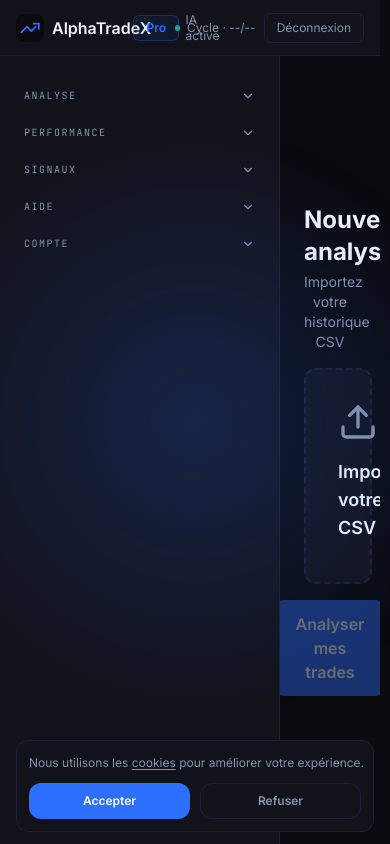
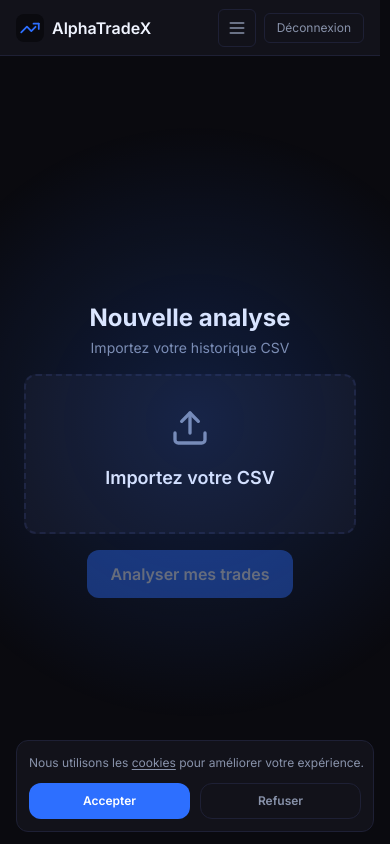
Before and after one commit to Sacha-10/alpha, a Next.js app: page /dashboard in a window 390 px wide. Built offline with nearby package versions, Linux system fonts and the light colour scheme.

Commit message:
feat: topbar responsive mobile + menu hamburger + pulse bleu

```diff
--- a/app/dashboard/DashboardClient.tsx
+++ b/app/dashboard/DashboardClient.tsx
@@ -21,6 +21,7 @@ import {
   Headphones,
   History,
   Lock,
+  Menu,
   Radar,
   Receipt,
   ScanLine,
@@ -127,6 +128,7 @@ export default function DashboardClient() {
     aide: false,
     compte: false,
   });
+  const [mobileMenuOpen, setMobileMenuOpen] = useState(false);
 
   // BUG 2 — Restore last report from sessionStorage on mount
   useEffect(() => {
@@ -181,6 +183,15 @@ export default function DashboardClient() {
   useEffect(() => {
     void fetchUserData();
   }, [fetchUserData]);
+
+  useEffect(() => {
+    const mq = window.matchMedia("(min-width: 768px)");
+    const onChange = () => {
+      if (mq.matches) setMobileMenuOpen(false);
+    };
+    mq.addEventListener("change", onChange);
+    return () => mq.removeEventListener("change", onChange);
+  }, []);
 
   const runAnalyze = useCallback(async (file: File) => {
     setLoading(true);
@@ -308,6 +319,7 @@ export default function DashboardClient() {
     lockPlanLabel,
     lockedPath = "/pricing",
     onSelect,
+    onAfterNavigate,
   }: {
     icon: ComponentType<{ className?: string }>;
     label: string;
@@ -316,6 +328,7 @@ export default function DashboardClient() {
     lockPlanLabel?: string;
     lockedPath?: string;
     onSelect?: () => void;
+    onAfterNavigate?: () => void;
   }) {
     return (
       <button
@@ -323,9 +336,11 @@ export default function DashboardClient() {
         onClick={() => {
           if (locked) {
             router.push(lockedPath);
+            onAfterNavigate?.();
             return;
           }
           onSelect?.();
+          onAfterNavigate?.();
         }}
         className={`flex w-full items-center justify-between rounded-lg px-3 py-2.5 text-sm transition-all duration-150 ${
           locked
@@ -350,6 +365,163 @@ export default function DashboardClient() {
   const resumeLocked = isPro;
   const propFirmLocked = !isElite;
   const signauxLocked = !isElite;
+
+  const closeMobileMenu = useCallback(() => setMobileMenuOpen(false), []);
+
+  function renderQuotaCard() {
+    if (!showQuotaCard) return null;
+    return (
+      <div className="sticky bottom-0 z-10 shrink-0 border-t border-border bg-card p-4">
+        <div className="mb-2 flex items-center justify-between">
+          <span className="text-xs text-secondary">Analyses restantes</span>
+          <span className="font-mono text-xs text-primary">
+            {analysesUsed}/{analysesLimit}
+          </span>
+        </div>
+        <div className="h-1 w-full bg-[#1E2035]">
+          <div
+            className="h-full bg-[#2D6FFF]"
+            style={{ width: `${progressWidth}%` }}
+          />
+        </div>
+      </div>
+    );
+  }
+
+  function renderSidebarAccordion(closeMobile?: () => void) {
+    return (
+      <div className="space-y-1">
+        <SectionLabel sectionKey="analyse">Analyse</SectionLabel>
+        {openSections.analyse ? (
+          <>
+            <SidebarNavRow
+              icon={ScanLine}
+              label="Nouvelle analyse"
+              active={mainView === "nouvelle-analyse"}
+              onSelect={() => setMainView("nouvelle-analyse")}
+              onAfterNavigate={closeMobile}
+            />
+            <SidebarNavRow
+              icon={ScrollText}
+              label="Journal analyses"
+              active={mainView === "journal-analyses"}
+              onSelect={() => setMainView("journal-analyses")}
+              onAfterNavigate={closeMobile}
+            />
+            <SidebarNavRow
+              icon={History}
+              label="Historique"
+              locked={historiqueLocked}
+              lockPlanLabel="Premium"
+              active={mainView === "historique"}
+              onSelect={() => setMainView("historique")}
+              onAfterNavigate={closeMobile}
+            />
+          </>
+        ) : null}
+
+        <SectionLabel sectionKey="performance">Performance</SectionLabel>
+        {openSections.performance ? (
+          <>
+            <SidebarNavRow
+              icon={TrendingUp}
+              label="Évolution semaine"
+              locked={evolutionLocked}
+              lockPlanLabel="Premium"
+              active={mainView === "evolution"}
+              onSelect={() => setMainView("evolution")}
+              onAfterNavigate={closeMobile}
+            />
+            <SidebarNavRow
+              icon={CalendarCheck}
+              label="Résumé semaine"
+              locked={resumeLocked}
+              lockPlanLabel="Premium"
+              active={mainView === "resume-hebdomadaire"}
+              onSelect={() => setMainView("resume-hebdomadaire")}
+              onAfterNavigate={closeMobile}
+            />
+            <SidebarNavRow
+              icon={Target}
+              label="Prop Firm Score"
+              locked={propFirmLocked}
+              lockPlanLabel="Elite"
+              active={mainView === "prop-firm-score"}
+              onSelect={() => setMainView("prop-firm-score")}
+              onAfterNavigate={closeMobile}
+            />
+          </>
+        ) : null}
+
+        <SectionLabel sectionKey="signaux">Signaux</SectionLabel>
+        {openSections.signaux ? (
+          <>
+            <SidebarNavRow
+              icon={Radar}
+              label="Détection prédictive"
+              locked={signauxLocked}
+              lockPlanLabel="Elite"
+              active={mainView === "detection-predictive"}
+              onSelect={() => setMainView("detection-predictive")}
+              onAfterNavigate={closeMobile}
+            />
+            <SidebarNavRow
+              icon={Bell}
+              label="Alertes Telegram"
+              locked={signauxLocked}
+              lockPlanLabel="Elite"
+              active={mainView === "alertes-telegram"}
+              onSelect={() => setMainView("alertes-telegram")}
+              onAfterNavigate={closeMobile}
+            />
+            <SidebarNavRow
+              icon={Webhook}
+              label="Accès API"
+              locked={signauxLocked}
+              lockPlanLabel="Elite"
+              active={mainView === "acces-api"}
+              onSelect={() => setMainView("acces-api")}
+              onAfterNavigate={closeMobile}
+            />
+          </>
+        ) : null}
+
+        <SectionLabel sectionKey="aide">Aide</SectionLabel>
+        {openSections.aide ? (
+          <SidebarNavRow
+            icon={Headphones}
+            label="Support prioritaire"
+            active={mainView === "support"}
+            locked={isPro}
+            lockPlanLabel="Premium"
+            lockedPath="/help"
+            onSelect={() => setMainView("support")}
+            onAfterNavigate={closeMobile}
+          />
+        ) : null}
+
+        <SectionLabel sectionKey="compte">Compte</SectionLabel>
+        {openSections.compte ? (
+          <>
+            <SidebarNavRow
+              icon={CreditCard}
+              label="Offres"
+              onSelect={() => router.push("/pricing")}
+              onAfterNavigate={closeMobile}
+            />
+            <a
+              href="/api/customer-portal"
+              onClick={() => closeMobile?.()}
+              className="flex w-full items-center gap-3 rounded-lg px-3 py-2.5 text-sm text-secondary transition-all duration-150 hover:bg-hover hover:text-primary"
+            >
+              <Receipt className="h-4 w-4 shrink-0" />
+              Factures
+            </a>
+          </>
+        ) : null}
+      </div>
+    );
+  }
 
   function renderMainContent() {
     if (mainView === "mon-analyse") {
@@ -465,10 +637,9 @@ export default function DashboardClient() {
   }
 
   return (
-    <div className="h-screen overflow-hidden bg-background text-primary">
-      <header className="h-14 shrink-0 border-b border-border bg-card">
-        <div className="flex h-full items-center justify-between px-4">
-          <div className="flex min-w-0 flex-1 items-center gap-6">
+    <div className="flex h-screen flex-col overflow-hidden bg-background text-primary">
+      <header className="z-20 h-14 shrink-0 border-b border-border bg-card">
+        <div className="hidden h-full items-center justify-between px-4 md:flex">
           <button
             type="button"
             onClick={() => router.push("/")}
@@ -477,8 +648,12 @@ export default function DashboardClient() {
             <LogoSvg />
             <span className="font-semibold text-primary">AlphaTradeX</span>
           </button>
+          <div className="flex min-w-0 flex-1 items-center justify-start pl-6 md:pl-10">
             <div className="flex items-center gap-1.5">
-              <span className="h-1.5 w-1.5 animate-pulse rounded-full bg-green" aria-hidden />
+              <span
+                className="h-1.5 w-1.5 animate-pulse rounded-full bg-[#2D6FFF]"
+                aria-hidden
+              />
               <span className="text-xs text-secondary">IA active</span>
             </div>
           </div>
@@ -496,145 +671,68 @@ export default function DashboardClient() {
             </button>
           </div>
         </div>
+
+        <div className="flex h-full items-center justify-between px-4 md:hidden">
+          <button
+            type="button"
+            onClick={() => router.push("/")}
+            className="flex min-w-0 items-center gap-2 text-left"
+          >
+            <LogoSvg />
+            <span className="truncate font-semibold text-primary">AlphaTradeX</span>
+          </button>
+          <div className="flex shrink-0 items-center gap-2">
+            <button
+              type="button"
+              onClick={() => setMobileMenuOpen((open) => !open)}
+              className="rounded-md border border-border p-2 text-secondary hover:bg-hover hover:text-primary"
+              aria-expanded={mobileMenuOpen}
+              aria-label={mobileMenuOpen ? "Fermer le menu" : "Ouvrir le menu"}
+            >
+              <Menu className="h-5 w-5" aria-hidden />
+            </button>
+            <button
+              type="button"
+              onClick={() => void signOut()}
+              className="rounded-md border border-border px-3 py-1.5 text-xs text-secondary hover:bg-hover hover:text-primary"
+            >
+              Déconnexion
+            </button>
+          </div>
+        </div>
       </header>
 
-      <div className="flex h-[calc(100vh-56px)] min-h-0">
-        <aside className="h-full w-[280px] shrink-0 overflow-y-auto border-r border-border bg-card px-4 py-5">
-          <div className="space-y-1">
-            <SectionLabel sectionKey="analyse">Analyse</SectionLabel>
-            {openSections.analyse ? (
-              <>
-                <SidebarNavRow
-                  icon={ScanLine}
-                  label="Nouvelle analyse"
-                  active={mainView === "nouvelle-analyse"}
-                  onSelect={() => setMainView("nouvelle-analyse")}
+      {mobileMenuOpen ? (
+        <div className="flex max-h-[calc(100vh-3.5rem)] shrink-0 flex-col overflow-hidden border-b border-border bg-card md:hidden">
+          <div className="shrink-0 space-y-3 px-4 py-3">
+            <div className="flex items-center justify-between">
+              <div className="flex items-center gap-1.5">
+                <span
+                  className="h-1.5 w-1.5 animate-pulse rounded-full bg-[#2D6FFF]"
+                  aria-hidden
                 />
-                <SidebarNavRow
-                  icon={ScrollText}
-                  label="Journal analyses"
-                  active={mainView === "journal-analyses"}
-                  onSelect={() => setMainView("journal-analyses")}
-                />
-                <SidebarNavRow
-                  icon={History}
-                  label="Historique"
-                  locked={historiqueLocked}
-                  lockPlanLabel="Premium"
-                  active={mainView === "historique"}
-                  onSelect={() => setMainView("historique")}
-                />
-              </>
+                <span className="text-xs text-secondary">IA active</span>
+              </div>
+              <span className="rounded-md border border-[#2D6FFF40] bg-[#2D6FFF15] px-3 py-1 text-xs font-semibold text-blue">
+                {planLabel}
+              </span>
+            </div>
+            <p className="text-center text-xs text-secondary">{cycleLabel}</p>
+            <div className="h-px w-full bg-border" aria-hidden />
+          </div>
+          <div className="min-h-0 flex-1 overflow-y-auto px-4 pb-3 pt-1">
+            {renderSidebarAccordion(closeMobileMenu)}
+          </div>
+          {renderQuotaCard()}
+        </div>
       ) : null}
 
-            <SectionLabel sectionKey="performance">Performance</SectionLabel>
-            {openSections.performance ? (
-              <>
-                <SidebarNavRow
-                  icon={TrendingUp}
-                  label="Évolution semaine"
-                  locked={evolutionLocked}
-                  lockPlanLabel="Premium"
-                  active={mainView === "evolution"}
-                  onSelect={() => setMainView("evolution")}
-                />
-                <SidebarNavRow
-                  icon={CalendarCheck}
-                  label="Résumé semaine"
-                  locked={resumeLocked}
-                  lockPlanLabel="Premium"
-                  active={mainView === "resume-hebdomadaire"}
-                  onSelect={() => setMainView("resume-hebdomadaire")}
-                />
-                <SidebarNavRow
-                  icon={Target}
-                  label="Prop Firm Score"
-                  locked={propFirmLocked}
-                  lockPlanLabel="Elite"
-                  active={mainView === "prop-firm-score"}
-                  onSelect={() => setMainView("prop-firm-score")}
-                />
-              </>
-            ) : null}
-
-            <SectionLabel sectionKey="signaux">Signaux</SectionLabel>
-            {openSections.signaux ? (
-              <>
-                <SidebarNavRow
-                  icon={Radar}
-                  label="Détection prédictive"
-                  locked={signauxLocked}
-                  lockPlanLabel="Elite"
-                  active={mainView === "detection-predictive"}
-                  onSelect={() => setMainView("detection-predictive")}
-                />
-                <SidebarNavRow
-                  icon={Bell}
-                  label="Alertes Telegram"
-                  locked={signauxLocked}
-                  lockPlanLabel="Elite"
-                  active={mainView === "alertes-telegram"}
-                  onSelect={() => setMainView("alertes-telegram")}
-                />
-                <SidebarNavRow
-                  icon={Webhook}
-                  label="Accès API"
-                  locked={signauxLocked}
-                  lockPlanLabel="Elite"
-                  active={mainView === "acces-api"}
-                  onSelect={() => setMainView("acces-api")}
-                />
-              </>
-            ) : null}
-
-            <SectionLabel sectionKey="aide">Aide</SectionLabel>
-            {openSections.aide ? (
-              <SidebarNavRow
-                icon={Headphones}
-                label="Support prioritaire"
-                active={mainView === "support"}
-                locked={isPro}
-                lockPlanLabel="Premium"
-                lockedPath="/help"
-                onSelect={() => setMainView("support")}
-              />
-            ) : null}
-
-            <SectionLabel sectionKey="compte">Compte</SectionLabel>
-            {openSections.compte ? (
-              <>
-                <SidebarNavRow
-                  icon={CreditCard}
-                  label="Offres"
-                  onSelect={() => router.push("/pricing")}
-                />
-                <a
-                  href="/api/customer-portal"
-                  className="flex w-full items-center gap-3 rounded-lg px-3 py-2.5 text-sm text-secondary transition-all duration-150 hover:bg-hover hover:text-primary"
-                >
-                  <Receipt className="h-4 w-4 shrink-0" />
-                  Factures
-                </a>
-              </>
-            ) : null}
+      <div className="flex min-h-0 flex-1">
+        <aside className="hidden h-full w-[280px] shrink-0 flex-col border-r border-border bg-card md:flex">
+          <div className="min-h-0 flex-1 overflow-y-auto px-4 py-5">
+            {renderSidebarAccordion()}
           </div>
-
-          {showQuotaCard ? (
-            <div className="sticky bottom-0 mt-4 rounded-xl border border-border bg-card p-4">
-              <div className="mb-2 flex items-center justify-between">
-                <span className="text-xs text-secondary">Analyses restantes</span>
-                <span className="font-mono text-xs text-primary">
-                  {analysesUsed}/{analysesLimit}
-                </span>
-              </div>
-              <div className="h-1 w-full bg-[#1E2035]">
-                <div
-                  className="h-full bg-[#2D6FFF]"
-                  style={{ width: `${progressWidth}%` }}
-                />
-              </div>
-            </div>
-          ) : null}
+          {renderQuotaCard()}
         </aside>
 
         <main
```
Lines whose indentation alone changed are shown as unchanged.
